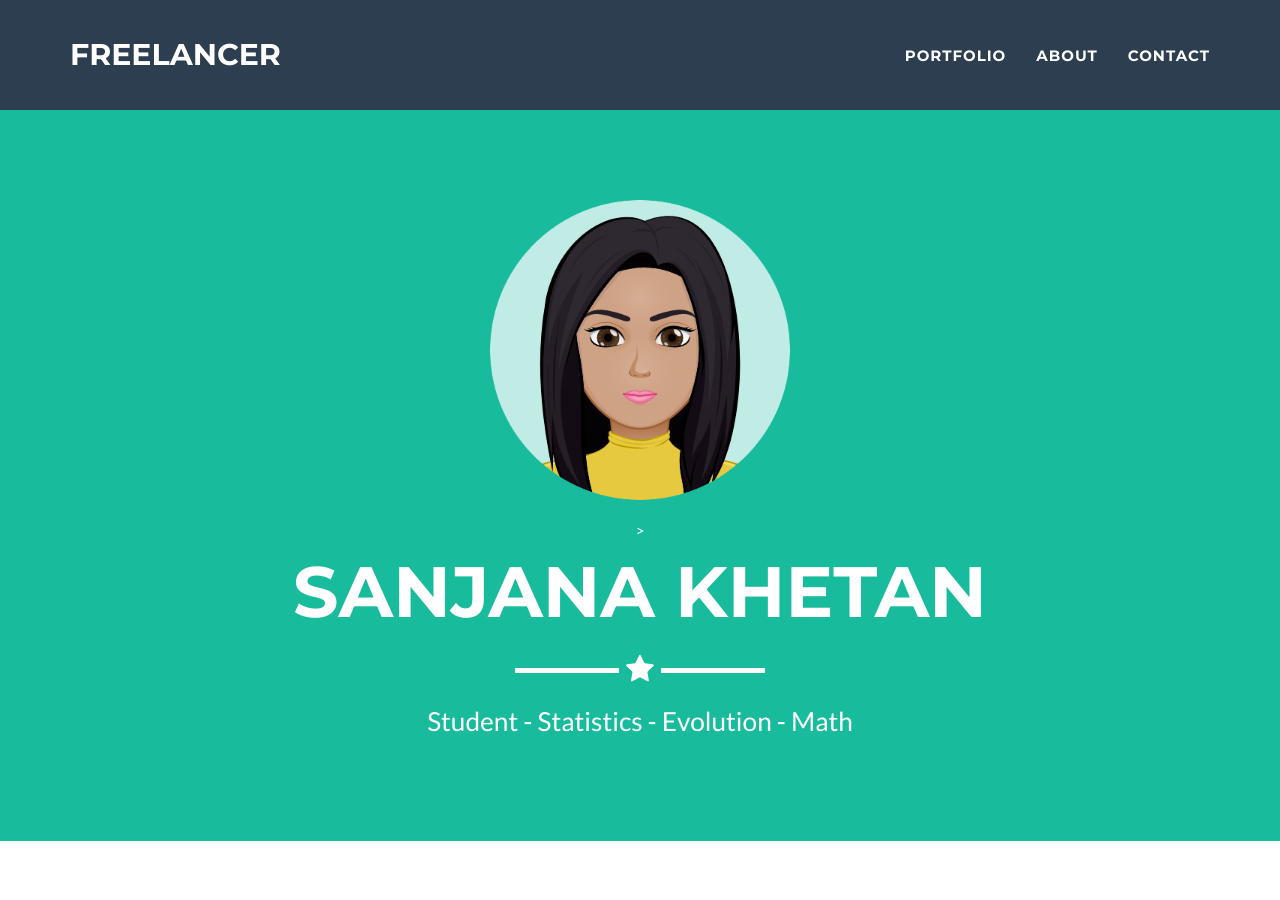
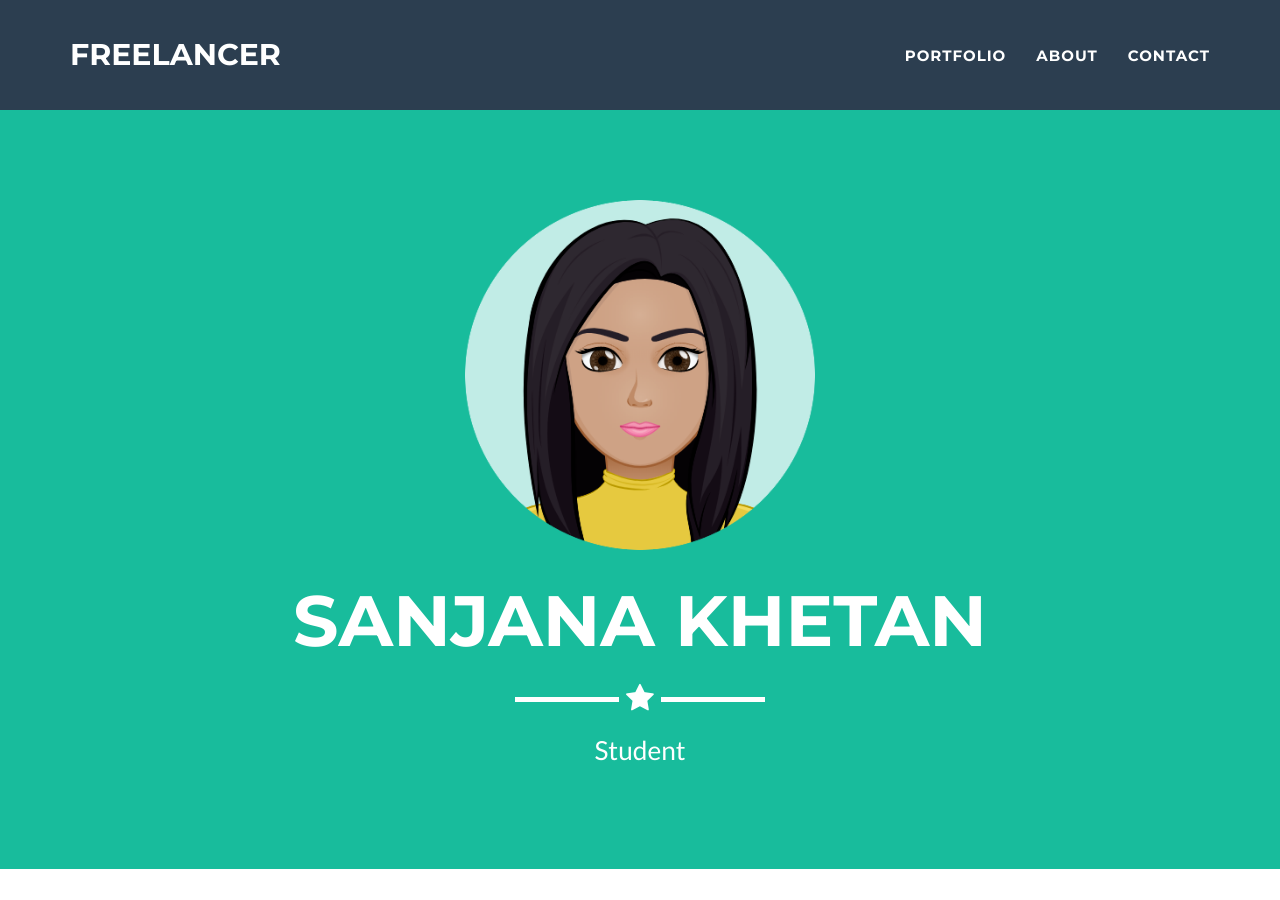
Before and after one commit to badgirlsanju/badgirlsanju.github.io, a Jekyll site: the page built from index.html, in a window 1280 px wide and 900 px high. Built offline with Jekyll 4.4.1, drawn with Linux system fonts in a browser that asks for light colours.

Commit message:
Update header.html

```diff
--- a/_includes/header.html
+++ b/_includes/header.html
@@ -3,11 +3,11 @@
         <div class="container">
             <div class="row">
                 <div class="col-lg-12">
-                    <img class="img-responsive" src="img/profile.png" alt="Avatar" height="300" width="300">>
+                    <img class="img-responsive" src="img/profile.png" alt="Avatar" height="350" width="350">
                     <div class="intro-text">
                         <span class="name">Sanjana Khetan</span>
                         <hr class="star-light">
-                        <span class="skills">{{ site.skills }}</span>
+                        <span class="skills">Student</span>
                     </div>
                 </div>
             </div>
```
